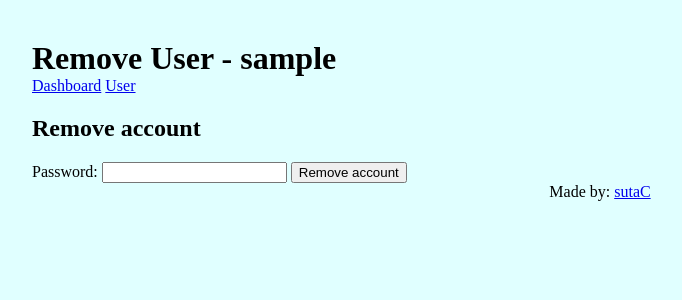
After one commit to sutaC/git-glimpse, a Flask app: template src/templates/user_remove.html in a window 1280 px wide. The commit adds this page. Shown: the top 300 px of the page, without its empty margins (40-722 px from the left). Run offline with Flask 3, Linux system fonts and the light colour scheme; the template is opened without the code that fills it: most values are stand-ins (such as "Sample title", 1, 10 or a date in 2020); parts of the project's set-up code (start-up, migrations or seed data) failed here and were passed over.

Commit message:
User page and removal

```diff
--- a/src/app.py
+++ b/src/app.py
@@ -252,8 +252,6 @@ def logout():
 # TODO: /recover : recover password by emails
 # TODO: /reset : reset password by emails
 # TODO: /admin : admin panel (++)
-# TODO: /user : user account info
-# TODO: /user/remove : removes user account
 
 @app.route("/dashboard")
 @auth.login_required()
@@ -369,6 +367,40 @@ def remove(repo_id: str):
         abort(500, "Removal failed")
     return redirect("/dashboard")
 
+@app.route("/user")
+@auth.login_required()
+def user():
+    email = db.get_user_email(g.user.user_id)
+    return render_template(
+        "user.html",
+        user_login=g.user.login,
+        role=utils.code_to_role(g.user.role),
+        is_verified=g.user.is_verified,
+        email=email
+    )
+
+@app.route("/user/remove", methods=["GET", "POST"])
+@auth.login_required()
+def user_remove():
+    if request.method == "GET":
+        return render_template("user_remove.html", user_login=g.user.login)
+    if g.user.login == "root":
+        abort(400, "Cannot remove root user")
+    send_password = request.form.get("password")
+    if not send_password: abort(404, "Password is required for that action")
+    user = db.get_user_password(g.user.login)
+    assert user is not None
+    user_id, password, role = user
+    if not auth.check_password(send_password, password):
+        db.close()
+        abort(404, "Incorrect password")
+    repo_ids = db.get_all_user_repos(g.user.user_id)
+    for rid, rname in repo_ids:
+        git.remove_protected_dir(REPO_PATH / rid)
+    db.delete_user(g.user.user_id)
+    db.close()
+    return redirect("/login")
+
 @app.teardown_appcontext
 def db_close(error=None):
     db.close()
--- a/src/lib/database.py
+++ b/src/lib/database.py
@@ -214,6 +214,19 @@ class Database:
         cursor.close()
         return res
 
+    def delete_user(self, user_id: int) -> None:
+        cursor = self.connect().cursor()
+        cursor.execute('DELETE FROM `users` WHERE `id` = ?;', [user_id])
+        self.connect().commit()
+        cursor.close()
+
+    def get_user_email(self, user_id: int) -> str | None:
+        cursor = self.connect().cursor()
+        cursor.execute('SELECT `email` FROM `users` WHERE `id` = ?;', [user_id])
+        res = cursor.fetchone()
+        cursor.close()
+        return res[0] if res else None
+
     def add_session(self, user_id: int, expires: int) -> str:
         cursor = self.connect().cursor()
         id = token_urlsafe(32)
--- a/src/lib/git.py
+++ b/src/lib/git.py
@@ -193,6 +193,7 @@ def extract_repo(repo_path: Path) -> None:
                 path.chmod(0o500)
 
 def remove_protected_dir(path: Path):
+    if not path.exists(): return
     path.chmod(0o700)
     for child in path.rglob("*"):
         child.chmod(0o700)
--- a/src/lib/utils.py
+++ b/src/lib/utils.py
@@ -45,3 +45,9 @@ def code_to_status(code: str):
         case 'f': return "failed"
         case 'v': return "violation"
         case _: return "?"
+
+def code_to_role(code: str) -> str:
+    match code:
+        case 'a': return "admin"
+        case 'u': return "user"
+        case _: return "?"
--- a/src/templates/dashboard.html
+++ b/src/templates/dashboard.html
@@ -14,6 +14,7 @@
         <header>
             <h1>Dashboard - {{g.user.login}}</h1>
             <a href="/">Home</a>
+            <a href="/user">User</a>
             <a href="/repo/add">Add</a>
             <a href="/logout">Logout</a>
         </header>
--- /dev/null
+++ b/src/templates/user_remove.html
@@ -0,0 +1,41 @@
+<!doctype html>
+<html lang="en">
+    <head>
+        <meta charset="UTF-8" />
+        <meta name="viewport" content="width=device-width, initial-scale=1.0" />
+        <title>Remove User | Git Glimpse</title>
+
+        <link
+            rel="stylesheet"
+            href="{{url_for('static', filename='styles/global.css')}}"
+        />
+    </head>
+    <body>
+        <header>
+            <h1>Remove User - {{user_login}}</h1>
+            <a href="/dashboard">Dashboard</a>
+            <a href="/user">User</a>
+        </header>
+        <main>
+            <h2>Remove account</h2>
+            {% if user_login != "root" %}
+            <form action="/user/remove" method="POST">
+                <label for="password">Password:</label>
+                <input type="password" name="password" id="password" />
+                <button type="submit">Remove account</button>
+            </form>
+            {% else %}
+            <p>Cannot remove root user</p>
+            {% endif %}
+        </main>
+        <footer>
+            Made by:
+            <a
+                href="http://github.com/sutaC"
+                target="_blank"
+                rel="noopener noreferrer"
+                >sutaC</a
+            >
+        </footer>
+    </body>
+</html>
```
Also changed, not shown: src/templates/user.html (added, +38 -0 lines).
